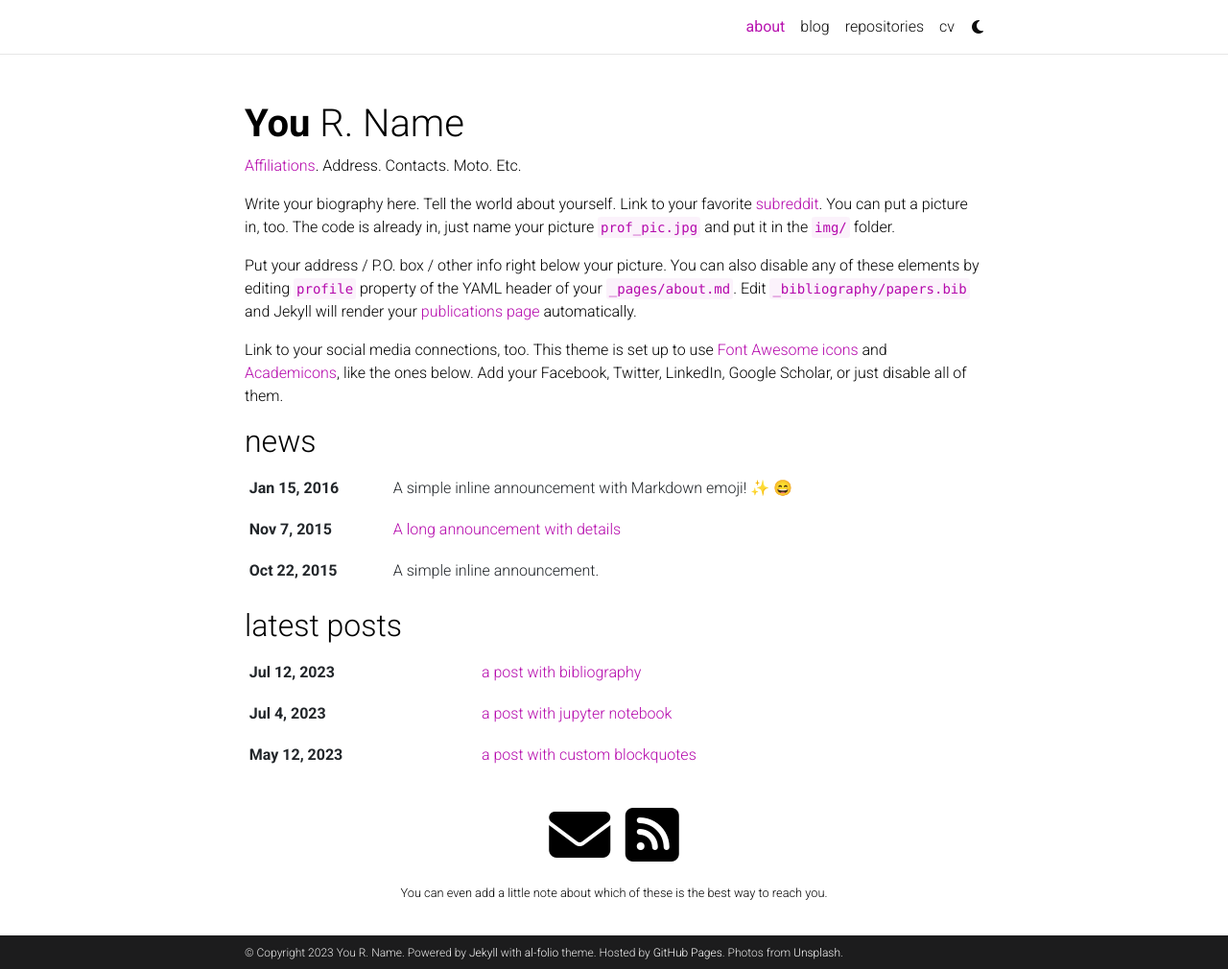
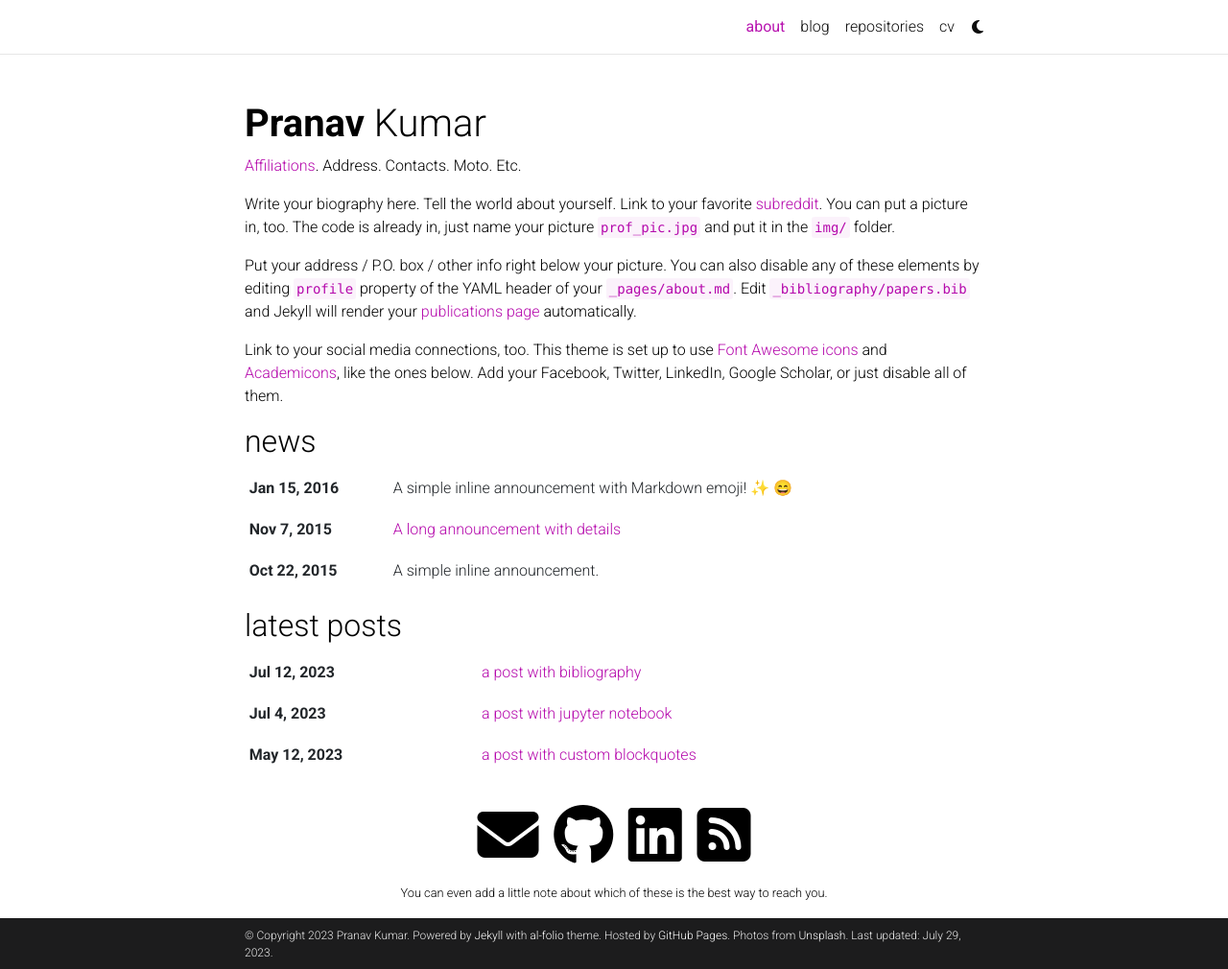
Before and after one commit to pranavs702/pranavs702.github.io, a Jekyll site: the page built from _pages/about.md, in a window 1280 px wide and 1010 px high. Shown: the whole window at 96% size. Built offline with Jekyll 4.4.1, drawn with Linux system fonts in a browser that asks for light colours; emoji names are drawn with the system emoji font; comment, search, counter and statistics services are not loaded; a style sheet for code colours, icons or effects is not loaded.

Commit message:
fixed name

```diff
--- a/_config.yml
+++ b/_config.yml
@@ -3,9 +3,9 @@
 # -----------------------------------------------------------------------------
 
 title: blank # the website title (if blank, full name will be used instead)
-first_name: You
-middle_name: R.
-last_name: Name
+first_name: Pranav
+middle_name:
+last_name: Kumar
 email: you@example.com
 description: > # the ">" symbol means to ignore newlines until "footer_text:"
   A simple, whitespace theme for academics. Based on [*folio](https://github.com/bogoli/-folio) design.
@@ -13,31 +13,30 @@
   Powered by <a href="https://jekyllrb.com/" target="_blank">Jekyll</a> with <a href="https://github.com/alshedivat/al-folio">al-folio</a> theme.
   Hosted by <a href="https://pages.github.com/" target="_blank">GitHub Pages</a>.
   Photos from <a href="https://unsplash.com" target="_blank">Unsplash</a>.
-keywords: jekyll, jekyll-theme, academic-website, portfolio-website  # add your own keywords or leave empty
+keywords: jekyll, jekyll-theme, academic-website, portfolio-website # add your own keywords or leave empty
+lang: en # the language of your site (for example: en, fr, cn, ru, etc.)
+icon: ⚛️ # the emoji used as the favicon (alternatively, provide image name in /assets/img/)
 
-lang: en # the language of your site (for example: en, fr, cn, ru, etc.)
-icon: ⚛️  # the emoji used as the favicon (alternatively, provide image name in /assets/img/)
-
-url: https://alshedivat.github.io # the base hostname & protocol for your site
+url: https://pranavs702.github.io # the base hostname & protocol for your site
 baseurl: /al-folio # the subpath of your site, e.g. /blog/
-last_updated: false # set to true if you want to display last updated in the footer
-impressum_path:  # set to path to include impressum link in the footer, use the same path as permalink in a page, helps to conform with EU GDPR
+last_updated: true # set to true if you want to display last updated in the footer
+impressum_path: # set to path to include impressum link in the footer, use the same path as permalink in a page, helps to conform with EU GDPR
 
 # -----------------------------------------------------------------------------
 # Theme
 # -----------------------------------------------------------------------------
 
 # code highlighter theme
-highlight_theme_light: github   # https://github.com/jwarby/jekyll-pygments-themes
-highlight_theme_dark: native    # https://github.com/jwarby/jekyll-pygments-themes
+highlight_theme_light: github # https://github.com/jwarby/jekyll-pygments-themes
+highlight_theme_dark: native # https://github.com/jwarby/jekyll-pygments-themes
 
 # repo color theme
-repo_theme_light: default       # https://github.com/anuraghazra/github-readme-stats/blob/master/themes/README.md
-repo_theme_dark: dark           # https://github.com/anuraghazra/github-readme-stats/blob/master/themes/README.md
+repo_theme_light: default # https://github.com/anuraghazra/github-readme-stats/blob/master/themes/README.md
+repo_theme_dark: dark # https://github.com/anuraghazra/github-readme-stats/blob/master/themes/README.md
 repo_trophies:
   enabled: true
-  theme_light: flat    # https://github.com/ryo-ma/github-profile-trophy
-  theme_dark: gitdimmed  # https://github.com/ryo-ma/github-profile-trophy
+  theme_light: flat # https://github.com/ryo-ma/github-profile-trophy
+  theme_dark: gitdimmed # https://github.com/ryo-ma/github-profile-trophy
 
 # -----------------------------------------------------------------------------
 # RSS Feed
@@ -71,11 +70,11 @@
 # Social integration
 # -----------------------------------------------------------------------------
 
-github_username: # your GitHub user name
+github_username: pranavs702# your GitHub user name
 gitlab_username: # your GitLab user name
 twitter_username: # your Twitter handle
 mastodon_username: # your mastodon instance+username in the format instance.tld/@username
-linkedin_username: # your LinkedIn user name
+linkedin_username: pranavs702 # your LinkedIn user name
 telegram_username: # your Telegram user name
 scholar_userid: # your Google Scholar ID
 semanticscholar_id: # your Semantic Scholar ID
@@ -113,11 +112,11 @@
 # Analytics and search engine verification
 # -----------------------------------------------------------------------------
 
-google_analytics:  # your Google Analytics measurement ID (format: G-XXXXXXXXXX)
-cronitor_analytics:  # cronitor RUM analytics site ID (format: XXXXXXXXX)
+google_analytics: # your Google Analytics measurement ID (format: G-XXXXXXXXXX)
+cronitor_analytics: # cronitor RUM analytics site ID (format: XXXXXXXXX)
 
-google_site_verification:  # your google-site-verification ID (Google Search Console)
-bing_site_verification:  # out your bing-site-verification ID (Bing Webmaster)
+google_site_verification: # your google-site-verification ID (Google Search Console)
+bing_site_verification: # out your bing-site-verification ID (Bing Webmaster)
 
 # -----------------------------------------------------------------------------
 # Blog
@@ -140,15 +139,15 @@
 # Follow instructions on https://giscus.app/ to setup for your repo to fill out
 # the information below.
 giscus:
-  repo: alshedivat/al-folio      # <your-github-user-name>/<your-github-repo-name>
+  repo: alshedivat/al-folio # <your-github-user-name>/<your-github-repo-name>
   repo_id: MDEwOlJlcG9zaXRvcnk2MDAyNDM2NQ==
-  category: Comments             # name of the category under which discussions will be created
+  category: Comments # name of the category under which discussions will be created
   category_id: DIC_kwDOA5PmLc4CTBt6
-  mapping: title                 # identify discussions by post title
-  strict: 1                      # use strict identification mode
-  reactions_enabled: 1           # enable (1) or disable (0) emoji reactions
-  input_position: bottom         # whether to display input form below (bottom) or above (top) the comments
-  theme: preferred_color_scheme  # name of the color scheme (preferred works well with al-folio light/dark mode)
+  mapping: title # identify discussions by post title
+  strict: 1 # use strict identification mode
+  reactions_enabled: 1 # enable (1) or disable (0) emoji reactions
+  input_position: bottom # whether to display input form below (bottom) or above (top) the comments
+  theme: preferred_color_scheme # name of the color scheme (preferred works well with al-folio light/dark mode)
   emit_metadata: 0
   lang: en
 
@@ -197,7 +196,7 @@
 kramdown:
   input: GFM
   syntax_highlighter_opts:
-    css_class: 'highlight'
+    css_class: "highlight"
     span:
       line_numbers: false
     block:
@@ -205,7 +204,7 @@
       start_line: 1
 
 # Includes & excludes
-include: ['_pages']
+include: ["_pages"]
 exclude:
   - bin
   - Gemfile
@@ -246,7 +245,7 @@
 # -----------------------------------------------------------------------------
 
 jekyll-minifier:
-  exclude: ['robots.txt']
+  exclude: ["robots.txt"]
   uglifier_args:
     harmony: true
 
@@ -261,21 +260,20 @@
     tag: archive-tag
     category: archive-category
   permalinks:
-    year: '/blog/:year/'
-    tag: '/blog/tag/:name/'
-    category: '/blog/category/:name/'
+    year: "/blog/:year/"
+    tag: "/blog/tag/:name/"
+    category: "/blog/category/:name/"
 
-display_tags: ['formatting', 'images', 'links', 'math', 'code'] # these tags will be displayed on the front page of your blog
-display_categories: ['blockquotes'] # these categories will be displayed on the front page of your blog
+display_tags: ["formatting", "images", "links", "math", "code"] # these tags will be displayed on the front page of your blog
+display_categories: ["blockquotes"] # these categories will be displayed on the front page of your blog
 
 # -----------------------------------------------------------------------------
 # Jekyll Scholar
 # -----------------------------------------------------------------------------
 
 scholar:
-
-  last_name: [Einstein]
-  first_name: [Albert, A.]
+  last_name: [Kumar]
+  first_name: [Pranav]
 
   style: apa
   locale: en
@@ -304,12 +302,28 @@
   dimensions_badge: true # Dimensions badge (https://badge.dimensions.ai/)
 
 # Filter out certain bibtex entry keywords used internally from the bib output
-filtered_bibtex_keywords: [abbr, abstract, arxiv, bibtex_show, html, pdf, selected, supp, blog, code, poster, slides, website, preview, altmetric]
+filtered_bibtex_keywords:
+  [
+    abbr,
+    abstract,
+    arxiv,
+    bibtex_show,
+    html,
+    pdf,
+    selected,
+    supp,
+    blog,
+    code,
+    poster,
+    slides,
+    website,
+    preview,
+    altmetric,
+  ]
 
 # Maximum number of authors to be shown for each publication (more authors are visible on click)
-max_author_limit: 3  # leave blank to always show all authors
-more_authors_animation_delay: 10  # more authors are revealed on click using animation; smaller delay means faster animation
-
+max_author_limit: 3 # leave blank to always show all authors
+more_authors_animation_delay: 10 # more authors are revealed on click using animation; smaller delay means faster animation
 
 # -----------------------------------------------------------------------------
 # Jekyll Link Attributes
@@ -321,7 +335,6 @@
   rel: external nofollow noopener
   target: _blank
   exclude:
-
 
 # -----------------------------------------------------------------------------
 # Responsive WebP Images
@@ -348,29 +361,31 @@
 # -----------------------------------------------------------------------------
 
 jekyll-diagrams:
-    # configuration, see https://github.com/zhustec/jekyll-diagrams.
-    # feel free to comment out this section if not using jekyll diagrams.
-
+  # configuration, see https://github.com/zhustec/jekyll-diagrams.
+  # feel free to comment out this section if not using jekyll diagrams.
 
 # -----------------------------------------------------------------------------
 # Optional Features
 # -----------------------------------------------------------------------------
 
-enable_google_analytics:    false  # enables google analytics
-enable_cronitor_analytics: false  # enables cronitor RUM analytics
-enable_google_verification: false  # enables google site verification
-enable_bing_verification:   false  # enables bing site verification
-enable_masonry:             true   # enables automatic project cards arrangement
-enable_math:                true   # enables math typesetting (uses MathJax)
-enable_tooltips:            false  # enables automatic tooltip links generated
-                                   # for each section titles on pages and posts
-enable_darkmode:            true   # enables switching between light/dark modes
-enable_navbar_social:       false  # enables displaying social links in the
-                                   # navbar on the about page
-enable_project_categories:  true   # enables categorization of projects into
-                                   # multiple categories
-enable_medium_zoom:         true   # enables image zoom feature (as on medium.com)
-enable_progressbar:         true   # enables a horizontal progress bar linked to the vertical scroll position
+enable_google_analytics: false # enables google analytics
+enable_cronitor_analytics: false # enables cronitor RUM analytics
+enable_google_verification: false # enables google site verification
+enable_bing_verification: false # enables bing site verification
+enable_masonry: true # enables automatic project cards arrangement
+enable_math: true # enables math typesetting (uses MathJax)
+enable_tooltips:
+  false # enables automatic tooltip links generated
+  # for each section titles on pages and posts
+enable_darkmode: true # enables switching between light/dark modes
+enable_navbar_social:
+  false # enables displaying social links in the
+  # navbar on the about page
+enable_project_categories:
+  true # enables categorization of projects into
+  # multiple categories
+enable_medium_zoom: true # enables image zoom feature (as on medium.com)
+enable_progressbar: true # enables a horizontal progress bar linked to the vertical scroll position
 
 # -----------------------------------------------------------------------------
 # Library versions
```
